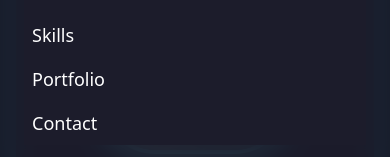
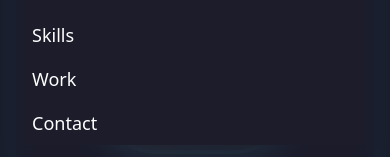
Before and after one commit to mayurpawar1907/Mayur-s-Portfolio, a React (Vite) app: page / in a window 390 px wide. Both pictures are taken after a click on the element 354 px from the left and 47 px from the top of the page. Shown: the part 174-331 px from the top of the page. Built offline with nearby package versions, Linux system fonts and the light colour scheme.

Commit message:
changes in navbar file

```diff
--- a/src/Components/Navbar.jsx
+++ b/src/Components/Navbar.jsx
@@ -151,7 +151,7 @@ function Navbar() {
           <li><NavLink to="/" className={navStyle} onClick={toggleMenu}>Home</NavLink></li>
           <li><NavLink to="/about" className={navStyle} onClick={toggleMenu}>About</NavLink></li>
           <li><NavLink to="/skills" className={navStyle} onClick={toggleMenu}>Skills</NavLink></li>
-          <li><NavLink to="/portfolio" className={navStyle} onClick={toggleMenu}>Portfolio</NavLink></li>
+         <li><NavLink to="/work" className={navStyle}>Work</NavLink></li>
           <li><NavLink to="/contact" className={navStyle} onClick={toggleMenu}>Contact</NavLink></li>
           {isLoggedIn && <li><NavLink to="/notes" className={navStyle} onClick={toggleMenu}>Notes</NavLink></li>}
           {isLoggedIn ? (
```
